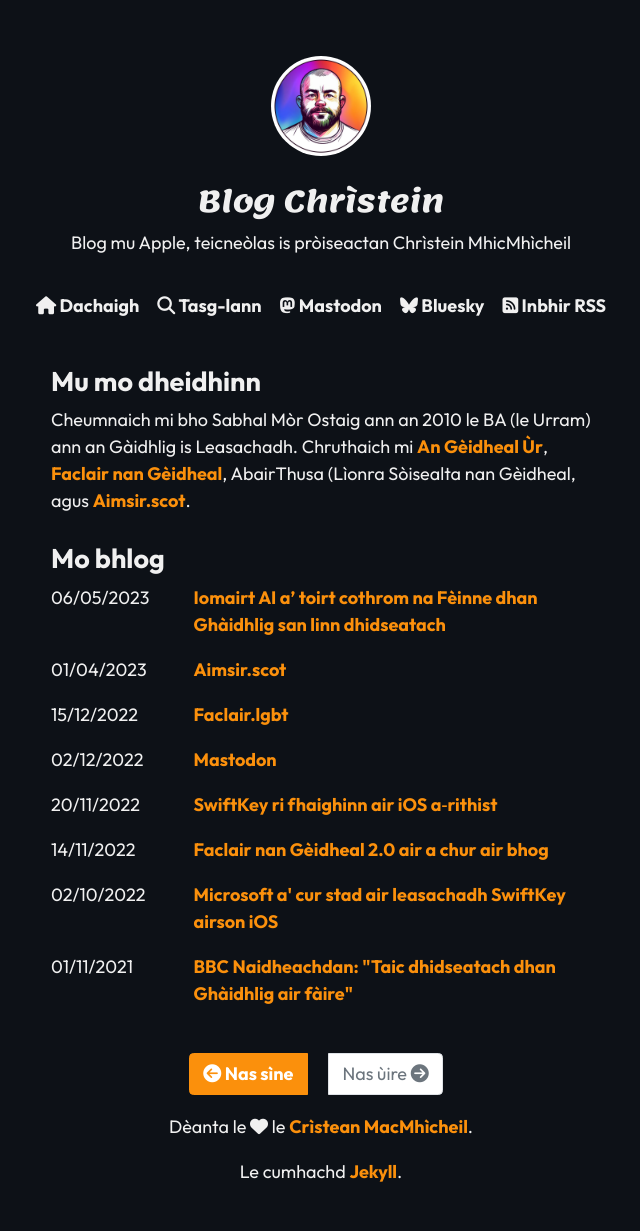
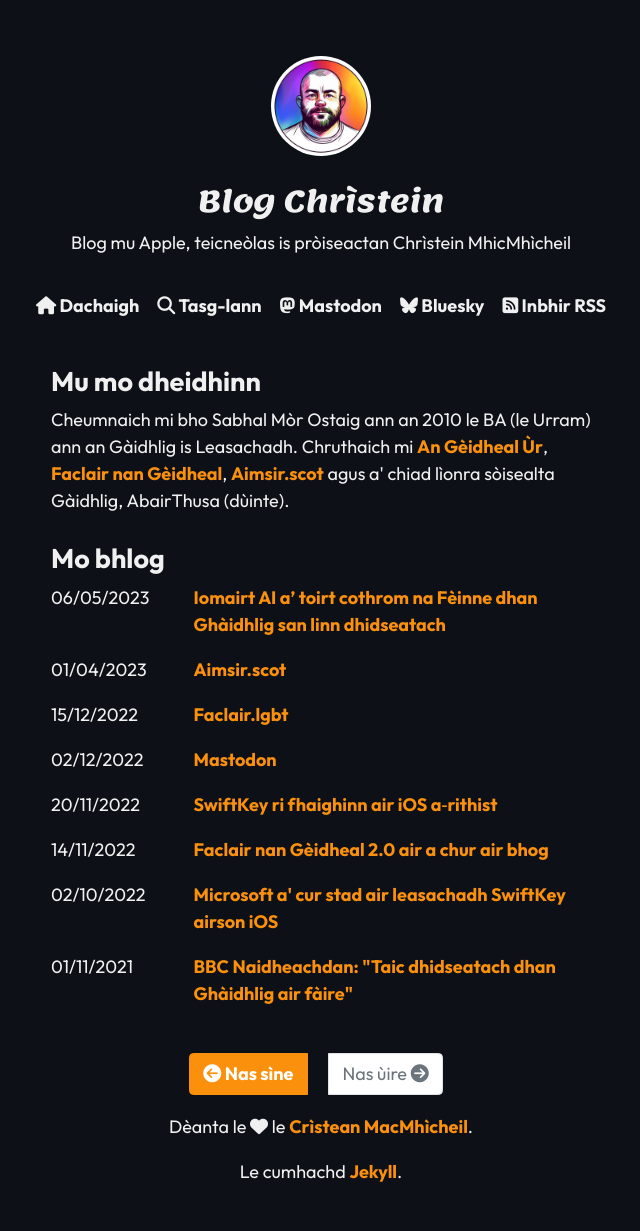
Before and after one commit to angeidheal/angeidheal.github.io, a Jekyll site: the page built from index.html, in a window 1280 px wide. Shown: the whole page, without its empty margins (319-959 px from the left). Built offline with Jekyll 4.4.1, drawn with Linux system fonts in a browser that asks for light colours; nearby versions of some CDN libraries; the list of posts is cut into pages by our own code.

Commit message:
Update bio.html

```diff
--- a/_includes/bio.html
+++ b/_includes/bio.html
@@ -1,3 +1,3 @@
 <h2>Mu mo dheidhinn</h2>
 
-<p>Cheumnaich mi bho Sabhal Mòr Ostaig ann an 2010 le BA (le Urram) ann an Gàidhlig is Leasachadh. Chruthaich mi <a href="https://angeidhealur.scot/">An Gèidheal Ùr</a>, <a href="https://faclair.lgbt/">Faclair nan Gèidheal</a>, AbairThusa (Lìonra Sòisealta nan Gèidheal, agus <a href="https://aimsir.scot/">Aimsir.scot</a>.</p>
+<p>Cheumnaich mi bho Sabhal Mòr Ostaig ann an 2010 le BA (le Urram) ann an Gàidhlig is Leasachadh. Chruthaich mi <a href="https://angeidhealur.scot/">An Gèidheal Ùr</a>, <a href="https://faclair.lgbt/">Faclair nan Gèidheal</a>, <a href="https://aimsir.scot/">Aimsir.scot</a> agus a' chiad lìonra sòisealta Gàidhlig, AbairThusa (dùinte).</p>
```
